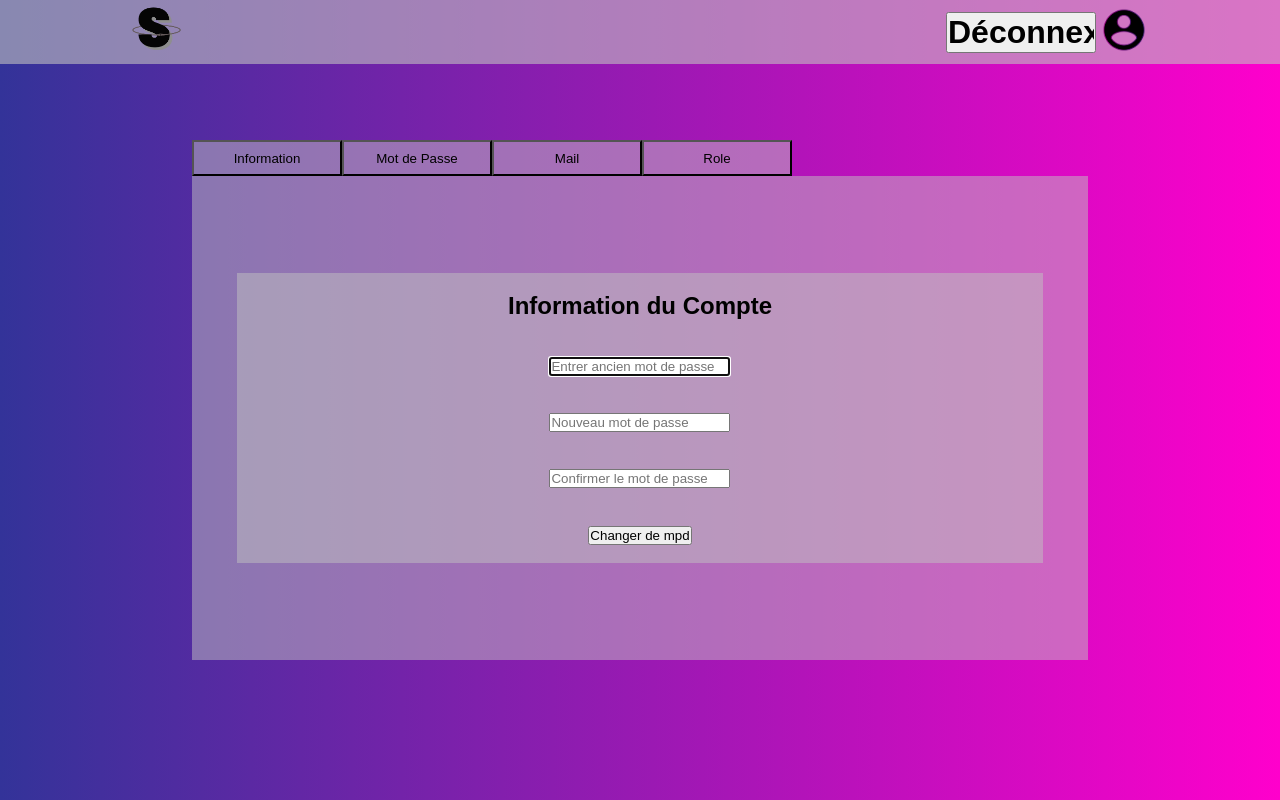
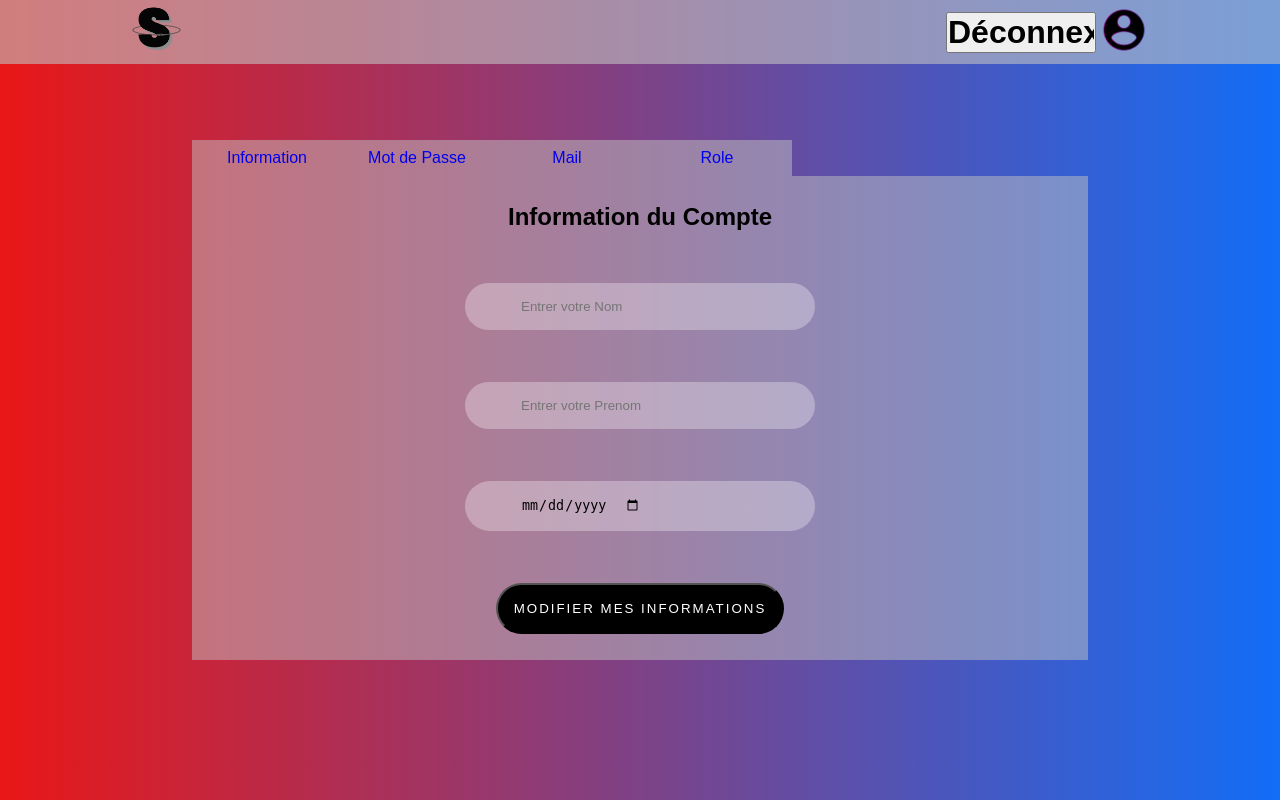
Before and after one commit to mike-djoco/Synergie-Web, a PHP site: page /Modification.php in a window 1280 px wide. Run offline with PHP 8.4, Linux system fonts and the light colour scheme; the visitor is signed in with stand-in values (Sample User, id 1); data that the repository does not hold is empty.

Commit message:
mise a jour du style XD

```diff
--- a/Modification.php
+++ b/Modification.php
@@ -64,26 +64,26 @@ if (isset($_SESSION['user_auth'])) { // user_auth est crée au moment de la conn
     <?php include "header.php"; ?>
     <div class="modification-card">
         <nav>
-            <button id='goToInfoCall'>Information</button>
-            <button id='goToMDPCall'>Mot de Passe</button>
-            <button id='goToMailCall'>Mail</button>
-            <button id='goToRoleCall'>Role</button>
+            <a href="#" onclick="toggleInfo(0)" class="alink current">Information</a>
+            <a href="#" onclick="toggleInfo(1)" class="alink">Mot de Passe</a>
+            <a href="#" onclick="toggleInfo(2)" class="alink">Mail</a>
+            <a href="#" onclick="toggleInfo(3)" class="alink">Role</a>
         </nav>
 
         <div class="form-container">
-            <form action="Modification.php" method="POST" id="goToInfp" class="modification-form current">
+            <form action="Modification.php" method="POST" class="modification-form current">
                 <h2>Information du Compte</h2>
 
-                <input type="password" id="ancienMDP" name="ancienMDP" placeholder="Entrer ancien mot de passe" required autofocus>
+                <input type="text" id="nom" name="nom" placeholder="Entrer votre Nom" required autofocus>
 
-                <input type="password" id="password" name="password" placeholder="Nouveau mot de passe" required>
+                <input type="text" id="prenom" name="prenom" placeholder="Entrer votre Prenom" required>
 
-                <input type="password" id="password2" name="password2" placeholder="Confirmer le mot de passe" required>
+                <input type="date" id="bday" name="bday" placeholder="Entrer votre Date de Naissance" required>
 
-                <input type="submit" value="Changer de mpd">
+                <button type="submit">Modifier mes Informations</button>
             </form>
 
-            <form action="Modification.php" method="POST" id="goToMDP" class="modification-form">
+            <form action="Modification.php" method="POST" class="modification-form">
                 <h2>Changer de mot de passe</h2>
 
                 <input type="password" id="ancienMDP" name="ancienMDP" placeholder="Entrer ancien mot de passe" required autofocus>
@@ -92,20 +92,19 @@ if (isset($_SESSION['user_auth'])) { // user_auth est crée au moment de la conn
 
                 <input type="password" id="password2" name="password2" placeholder="Confirmer le mot de passe" required>
 
-                <input type="submit" value="Changer de mpd">
+                <button type="submit">Effectué le changement</button>
             </form>
 
-            <form action="Modification.php" method="POST" id="goToMail" class="modification-form">
+            <form action="Modification.php" method="POST" class="modification-form">
                 <h2>Changer de mail</h2>
 
-                <label for="ancienMail">Entrer ancien mail</label>
                 <input type="email" name="ancienMail" name="ancienMail" placeholder="Confirmer le mot de passe" required autofocus>
 
                 <input type="email" id="mail" name="mail" placeholder="Nouveau mail" required>
 
                 <input type="email" id="mail2" name="mail2" placeholder="Confirmer le mail" required>
 
-                <input type="submit" value="Changer de mail">
+                <button type="submit">Effectué le changement</button>
             </form>
 
 
@@ -115,41 +114,51 @@ if (isset($_SESSION['user_auth'])) { // user_auth est crée au moment de la conn
                 $role = $_SESSION['role'];
                 if ($role === "gestionnaire") {
                     echo '
-                        <form action="Modification.php" id="goToRole" method="POST" class="modification-form">
+                        <form action="Modification.php" method="POST" class="modification-form">
                             <h2>Changer de rôle</h2>
+                            <div class="radio-container">
                                 <input type="radio" name="role" id="adhérant" value="adhérant" >
                                 <label for="adhérant">Adhérant</label>
+                            </div>
 
+                            <div class="radio-container">
                                 <input type="radio" name="role" id="sympathisant" value="sympathisant">
                                 <label for="sympathisant">Sympathisant</label>
+                            </div>
 
-                            <input type="submit" value="Changer de rôle">
+                            <button type="submit">Effectué le changement</button>
                         </form>
                         ';
                 } else if ($role === "adhérant") {
                     echo '
-                        <form action="Modification.php" id="goToRole" method="POST" class="modification-form">
+                        <form action="Modification.php" method="POST" class="modification-form">
                             <h2>Changer de rôle</h2>
+                            <div class="radio-container">
                                 <input type="radio" name="role" id="gestionnaire" value="gestionnaire">
                                 <label for="gestionnaire">gestionnaire</label>
+                            </div>
 
+                            <div class="radio-container">
                                 <input type="radio" name="role" id="sympathisant" value="sympathisant">
                                 <label for="sympathisant">Sympathisant</label>
+                            </div>
 
-                            <input type="submit" value="Changer de rôle">
+                            <button type="submit">Effectué le changement</button>
                         </form>
                         ';
                 } else if ($role === "sympathisant") {
                     echo '
-                        <form action="Modification.php" id="goToRole" method="POST" class="modification-form">
+                        <form action="Modification.php" method="POST" class="modification-form">
                             <h2>Changer de rôle</h2>
+                            <div class="radio-container">
                                 <input type="radio" name="role" id="gestionnaire" value="gestionnaire">
                                 <label for="gestionnaire">gestionnaire</label>
-
+                            </div>
+                            <div class="radio-container">
                                     <input type="radio" name="role" id="adhérant" value="adhérant" >
                                     <label for="adhérant">Adhérant</label>
-
-                            <input type="submit" value="Changer de rôle">
+                            </div>
+                            <button type="submit">Effectué le changement</button>
                         </form>
                         ';
                 } else {
@@ -157,23 +166,28 @@ if (isset($_SESSION['user_auth'])) { // user_auth est crée au moment de la conn
                     // un champ caché
 
                     echo '
-                    <form action="Modification.php" method="POST" id="goToRole" class="modification-form">
+                    <form action="Modification.php" method="POST" class="modification-form">
                         <h2>Changer de rôle</h2>
 
+                        <div class="radio-container">
                             <input type="radio" name="role" id="gestionnaire" value="gestionnaire">
                             <label for="gestionnaire">gestionnaire</label>
+                        </div>
 
+                        <div class="radio-container">
                             <input type="radio" name="role" id="adhérant" value="adhérant">
                             <label for="adhérant">Adhérant</label>
+                        </div>
 
+                        <div class="radio-container">
                             <input type="radio" name="role" id="sympathisant" value="sympathisant">
                             <label for="sympathisant">Sympathisant</label>
+                        </div>
 
-                        <input type="submit" value="Changer de rôle">
+                        <button type="submit">Effectué le changement</button>
                     </form>
                     ';
                 }
-
             }
             ?>
         </div>
--- a/css/globale.css
+++ b/css/globale.css
@@ -8,7 +8,7 @@
 body {
     font-family: 'Poppins', sans-serif;
     min-height: 100vh;
-    background: linear-gradient(to right, #333399, #ff00cc);
+    background: linear-gradient(to right, #e91717, #126df7);
     display: flex;
     align-items: center;
     justify-content: center;
--- a/css/modification.css
+++ b/css/modification.css
@@ -15,7 +15,7 @@
 
 }
 
-.modification-card nav button{
+.modification-card nav a{
 	height: 100%;
 	width: 150px;
 	background-color: var(--bck1);
@@ -24,10 +24,27 @@
 	align-items: center;
     transition: .5s;
 }
-.modification-card nav button:hover{
+.modification-card nav a:hover{
 	background-color: var(--hover);
 	font-size: 1.2em;
 	font-weight: bold;
+}
+
+.modification-form button {
+    background: black;
+    color: white;
+    padding: 1rem;
+    border-radius: 100px;
+    text-transform: uppercase;
+    letter-spacing: 2px;
+    transition: .5s;
+}
+
+.modification-form button:hover {
+    transform: scale(1.1);
+    background: white;
+    color: black;
+    cursor: pointer;
 }
 
 .form-container {
@@ -44,11 +61,32 @@
 }
 
 .modification-form.current {
-	width: 90%;
-	height: 60%;
-	background-color: var(--bck1);
+	width: 100%;
+	height: 100%;
 	display: flex;
 	flex-direction: column;
 	align-items: center;
 	justify-content: space-around;
 }
+
+.modification-form input[type="text"],
+.modification-form input[type="date"],
+.modification-form input[type="password"],
+.modification-form input[type="email"],
+.radio-container {
+    border: none;
+    outline: none;
+    background: rgba(255, 255, 255, .3);
+    padding: 1rem 1.5rem;
+    padding-left: calc(1rem *3.5);
+    border-radius: 100px;
+    width: 270px;
+    transition: background-color .5s;
+	display: flex;
+	flex-direction: row;
+	justify-content: left;
+}
+
+.modification-form input[type="radio"] {
+	margin: 0 20px;
+}
```
Also changed, not shown: account.php (+8 -1 lines), css/index.css (+20 -1 lines), css/login.css (+6 -8 lines), css/register.css (+10 -10 lines), index.php (+8 -3 lines), js/modification.js (+11 -42 lines). Lines whose indentation alone changed are shown as unchanged.
